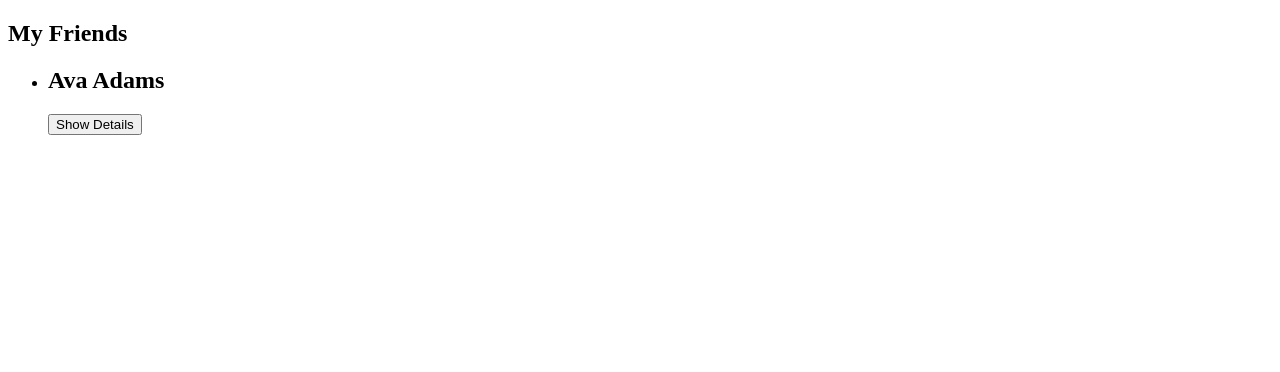
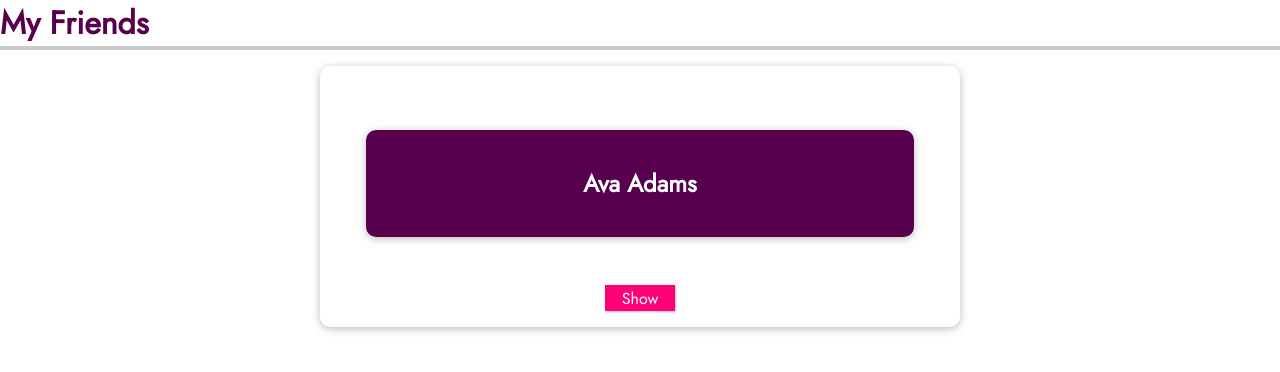
Before and after one commit to echoshihab/VueJSCourseApps, a Vue app in the folder vue-cli-01/: page / in a window 1280 px wide. Shown: the top 372 px of the page. Built offline with nearby package versions, Linux system fonts and the light colour scheme.

Commit message:
add styling and make button caption dynamic

```diff
--- a/vue-cli-01/src/components/FriendContact.vue
+++ b/vue-cli-01/src/components/FriendContact.vue
@@ -1,7 +1,9 @@
 <template>
 <li>
-    <h2>{{ friend.name }}</h2>
-    <button @click="toggleDetails">Show Details</button>
+    <header>
+        <h1>{{ friend.name }}</h1>
+    </header>
+    <button @click="toggleDetails">{{detailsAreVisible ? 'Hide' : 'Show'}}</button>
     <ul v-if="detailsAreVisible">
         <li><strong>Phone:</strong>{{ friend.phone }}</li>
         <li><strong>Email:</strong>{{ friend.email }}</li>
@@ -31,3 +33,71 @@
     }
 };
 </script>
+
+<style>
+@import url('https://fonts.googleapis.com/css2?family=Jost&display=swap');
+* {
+  box-sizing: border-box;
+}
+
+html {
+  font-family: 'Jost', sans-serif;
+}
+
+body {
+  margin: 0;
+}
+
+header {
+  box-shadow: 0 2px 8px rgba(0, 0, 0, 0.26);
+  margin: 3rem auto;
+  border-radius: 10px;
+  padding: 1rem;
+  background-color: #58004d;
+  color: white;
+  text-align: center;
+  width: 90%;
+  max-width: 40rem;
+}
+
+#app ul {
+  margin: 0;
+  padding: 0;
+  list-style: none;
+}
+
+#app li {
+  box-shadow: 0 2px 8px rgba(0, 0, 0, 0.26);
+  margin: 1rem auto;
+  border-radius: 10px;
+  padding: 1rem;
+  text-align: center;
+  width: 90%;
+  max-width: 40rem;
+}
+
+#app h2 {
+  font-size: 2rem;
+  border-bottom: 4px solid #ccc;
+  color: #58004d;
+  margin: 0 0 1rem 0;
+}
+
+#app button {
+  font: inherit;
+  cursor: pointer;
+  border: 1px solid #ff0077;
+  background-color: #ff0077;
+  color: white;
+  padding: 0.05rem 1rem;
+  box-shadow: 1px 1px 2px rgba(0, 0, 0, 0.26);
+}
+
+#app button:hover,
+#app button:active {
+  background-color: #ec3169;
+  border-color: #ec3169;
+  box-shadow: 1px 1px 4px rgba(0, 0, 0, 0.26);
+}
+
+</style>
```
